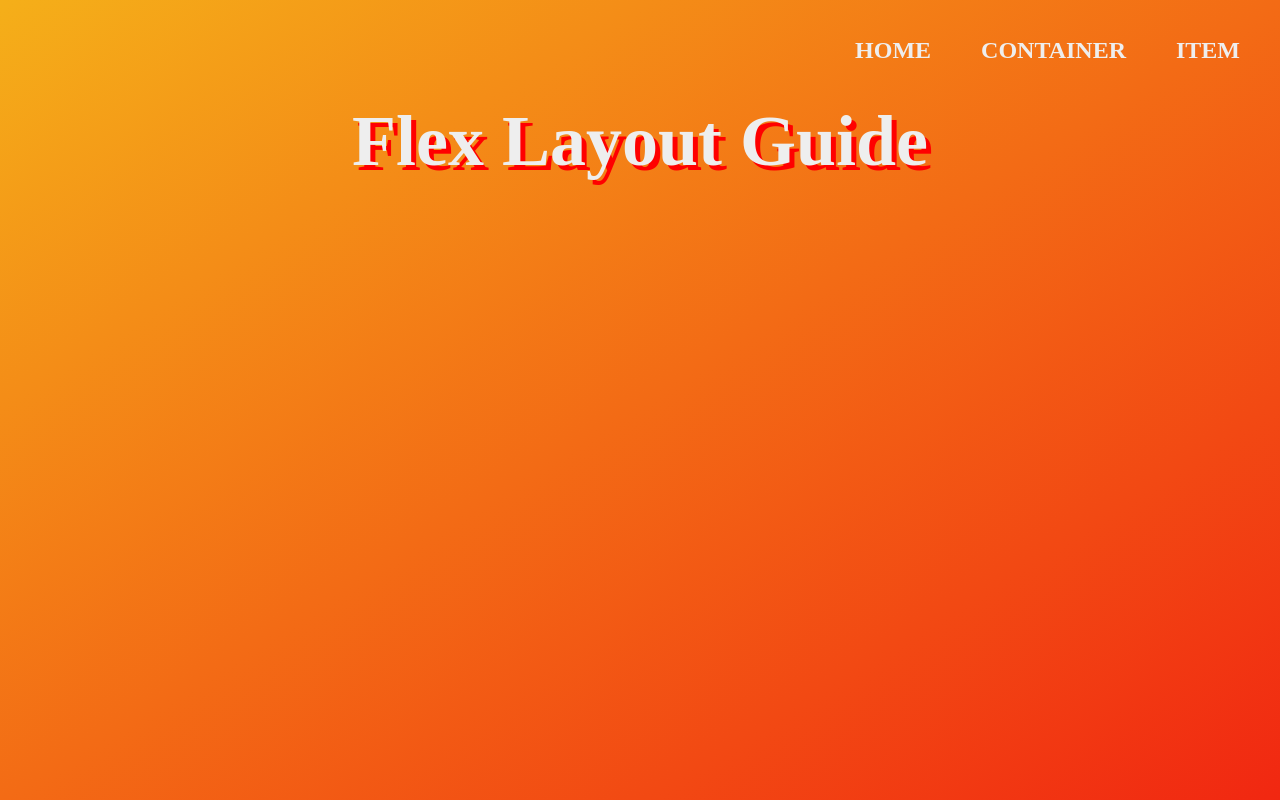
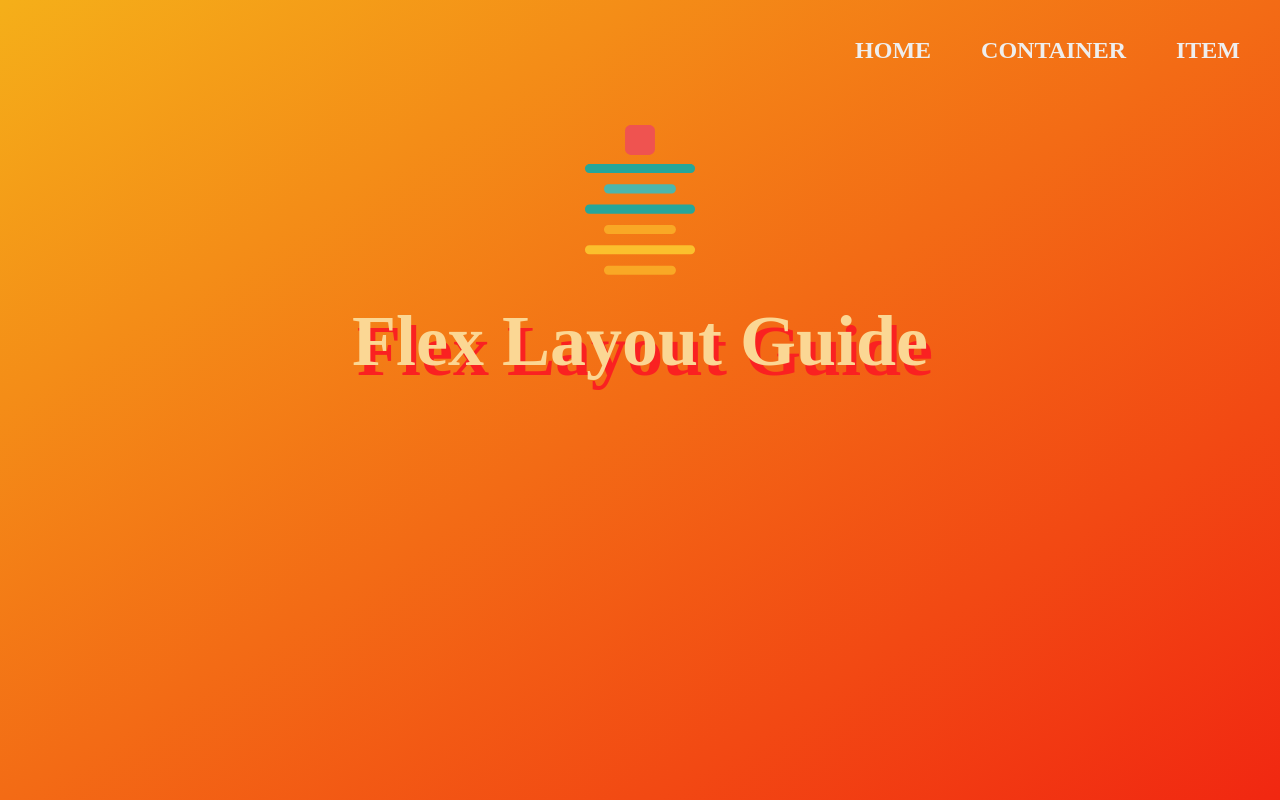
Before and after one commit to cccoding365/flex-layout-guide, a Vue app: page /#/ in a window 1280 px wide. Built offline with nearby package versions, Linux system fonts and the light colour scheme.

Commit message:
添加首页LOGO

```diff
--- a/src/pages/FlexLayoutHome.vue
+++ /dev/null
@@ -1,16 +0,0 @@
-<template>
-    <h1>Flex Layout Guide</h1>
-</template>
-
-<script setup>
-
-</script>
-
-<style lang="less" scoped>
-h1 {
-    text-align: center;
-    color: #eee;
-    font-size: 72px;
-    filter: drop-shadow(5px 5px red);
-}
-</style>
--- /dev/null
+++ b/src/pages/Home.vue
@@ -0,0 +1,25 @@
+<template>
+    <div class="home">
+        <img class="logo" src="/favicon.svg">
+        <h1 class="title">Flex Layout Guide</h1>
+    </div>
+</template>
+
+<script setup>
+
+</script>
+
+<style lang="less" scoped>
+.home {
+    display: flex;
+    flex-direction: column;
+    align-items: center;
+
+    .title {
+        text-align: center;
+        color: rgb(251, 215, 148);
+        font-size: 72px;
+        filter: drop-shadow(5px 10px rgb(250, 33, 33));
+    }
+}
+</style>
```
Also changed, not shown: src/router/index.js (+8 -8 lines).
